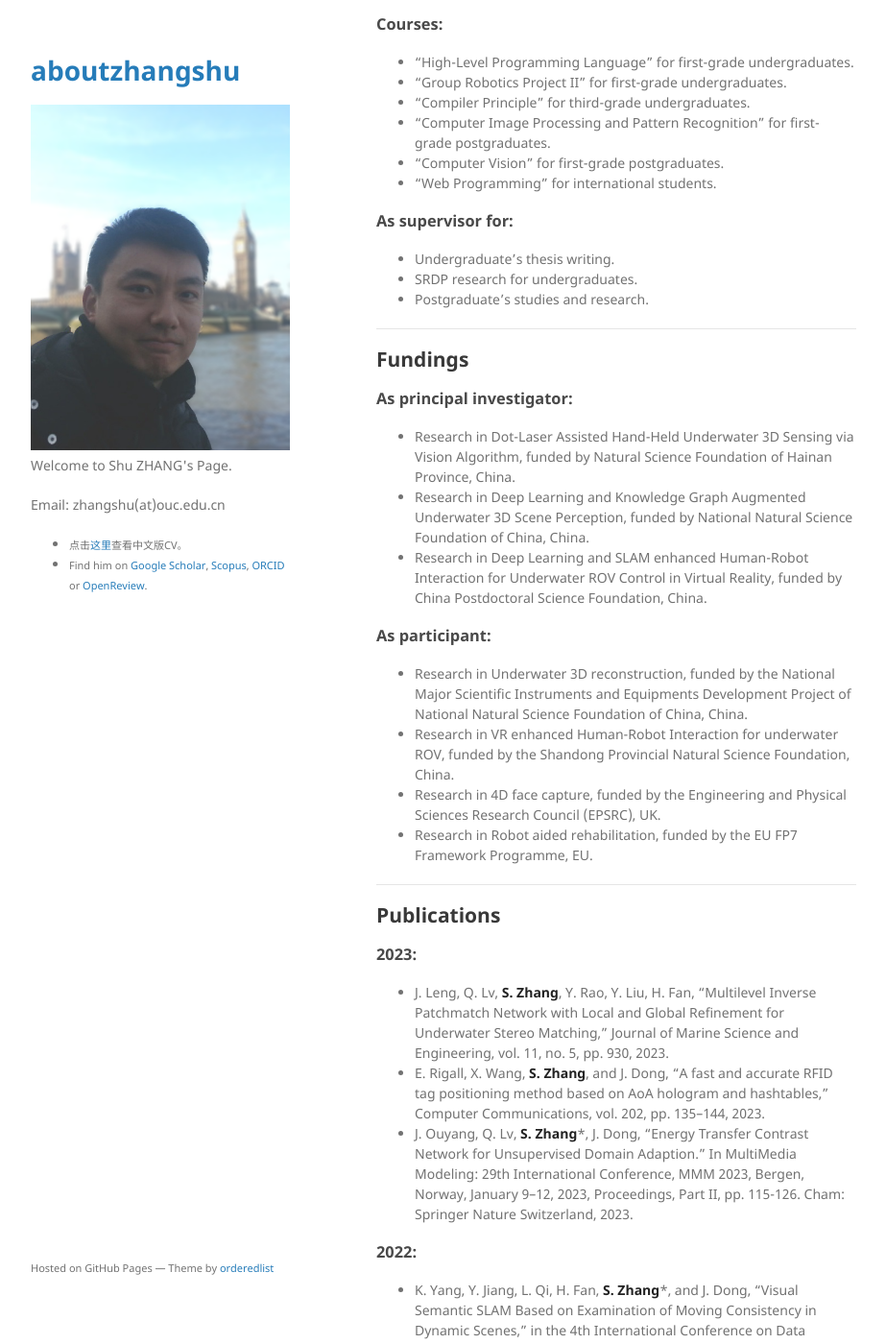
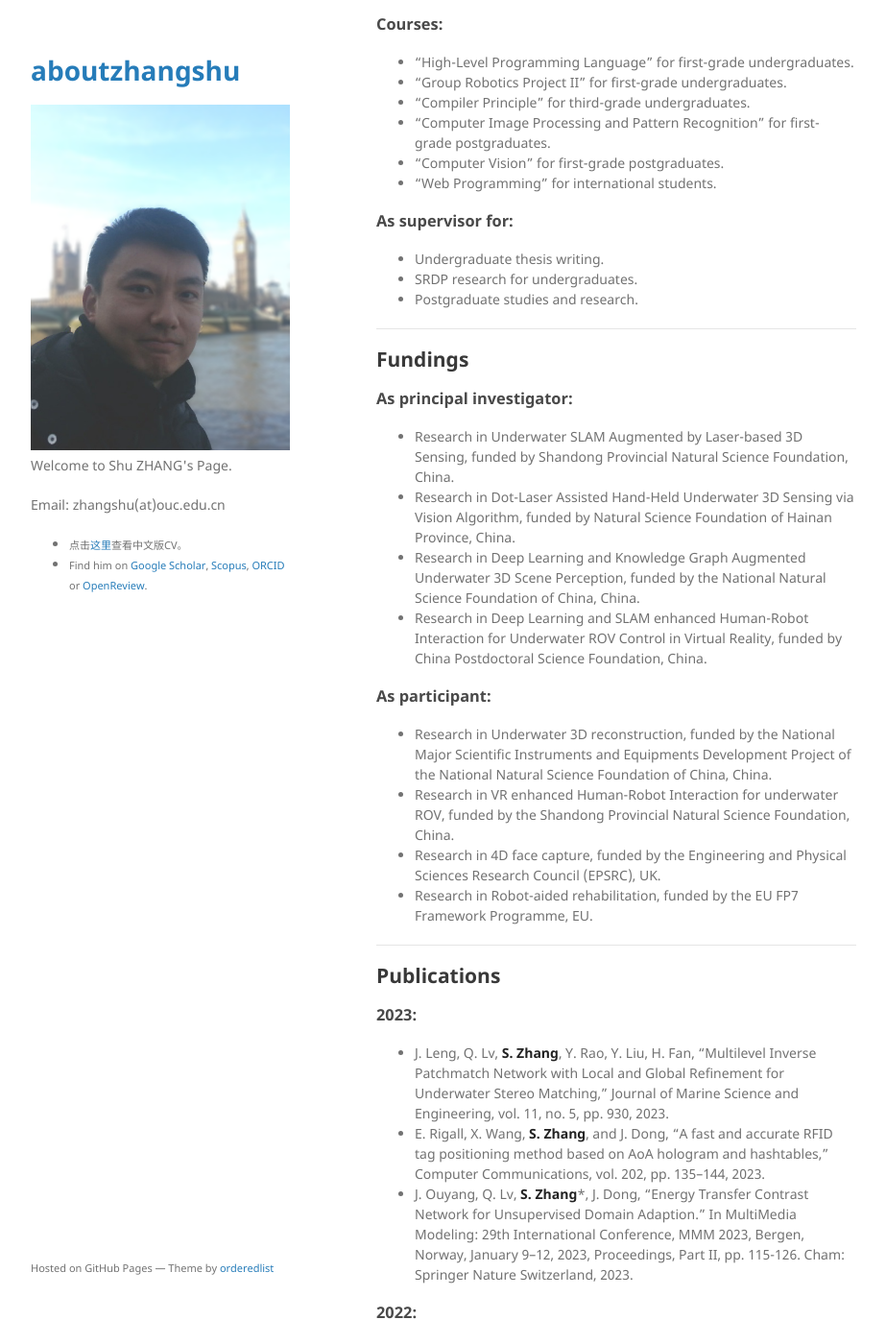
Before and after one commit to jackyspeed/aboutzhangshu, a Jekyll site: the page built from index.md, in a window 1280 px wide and 1400 px high, scrolled down 576 px. Shown: the whole window at 96% size, without its empty margins (178-1101 px from the left). Built offline with Jekyll 4.4.1, drawn with Linux system fonts in a browser that asks for light colours; our own code applies the rules of GitHub Pages for plain Markdown files.

Commit message:
Update index.md

```diff
--- a/index.md
+++ b/index.md
@@ -34,9 +34,9 @@ Shu Zhang is currently a Associate Professor and Postgraduate supervisor with Oc
 
 ### As supervisor for:
 
-- Undergraduate's thesis writing.
+- Undergraduate thesis writing.
 - SRDP research for undergraduates.
-- Postgraduate's studies and research.
+- Postgraduate studies and research.
 
 ---
 
@@ -44,16 +44,17 @@ Shu Zhang is currently a Associate Professor and Postgraduate supervisor with Oc
 
 ### As principal investigator:
 
+- Research in Underwater SLAM Augmented by Laser-based 3D Sensing, funded by Shandong Provincial Natural Science Foundation, China.
 - Research in Dot-Laser Assisted Hand-Held Underwater 3D Sensing via Vision Algorithm, funded by Natural Science Foundation of Hainan Province, China.
-- Research in Deep Learning and Knowledge Graph Augmented Underwater 3D Scene Perception, funded by National Natural Science Foundation of China, China.
+- Research in Deep Learning and Knowledge Graph Augmented Underwater 3D Scene Perception, funded by the National Natural Science Foundation of China, China.
 - Research in Deep Learning and SLAM enhanced Human-Robot Interaction for Underwater ROV Control in Virtual Reality,  funded by China Postdoctoral Science Foundation, China.
 
 ### As participant:
 
-- Research in Underwater 3D reconstruction, funded by the National Major Scientific Instruments and Equipments Development Project of National Natural Science Foundation of China, China.
+- Research in Underwater 3D reconstruction, funded by the National Major Scientific Instruments and Equipments Development Project of the National Natural Science Foundation of China, China.
 - Research in VR enhanced Human-Robot Interaction for underwater ROV, funded by the Shandong Provincial Natural Science Foundation, China.
 - Research in 4D face capture, funded by the Engineering and Physical Sciences Research Council (EPSRC), UK.
-- Research in Robot aided rehabilitation, funded by the EU FP7 Framework Programme, EU.
+- Research in Robot-aided rehabilitation, funded by the EU FP7 Framework Programme, EU.
 
 ---
 
```
